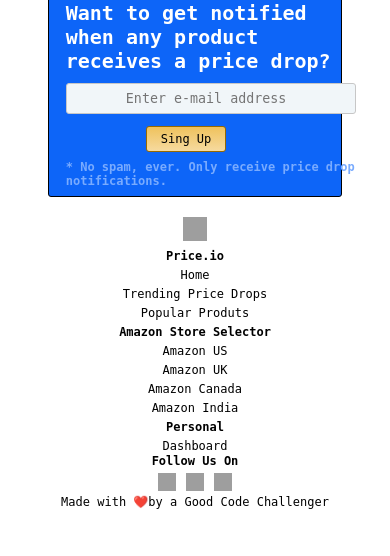
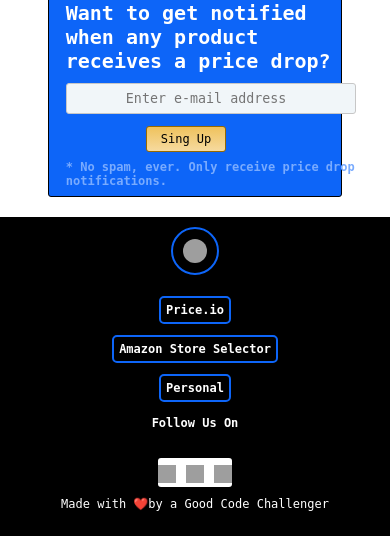
Before and after one commit to yahya9023/Yahia-El-habchi, a PHP site: page / in a window 390 px wide; the page is wider, and only the part inside the window is pictured. Shown: the part 3027-3583 px from the top of that part. Before the commit the page ends 3536 px from the top of that part, so only its background shows below. Run offline with PHP 8.4, Linux system fonts and the light colour scheme; grey boxes are pictures that could not be loaded.

Commit message:
Edit Footer

```diff
--- a/Brief Price.io/index.html
+++ b/Brief Price.io/index.html
@@ -216,5 +216,31 @@
         </section>
         <p class="p">Made with ❤️by a Good Code Challenger</p>
     </footer>
+
+    <!-- footer version mobile -->
+    <footer class="foot">
+        <img src="img/logo-notext.png" class="logo-final" alt="backg">
+        <ul>
+            <li><a href="#"> <strong> Price.io</strong></a></li>
+        </ul>
+        <ul>
+            <li><a href="#"><strong>Amazon Store Selector</strong></a></li>
+        </ul>
+        <ul class="sing-footer">
+            <li><a href="#"> <strong>Hotlinks</strong> </a></li>
+        </ul>
+        <ul>
+            <li><a href="#"> <strong>Personal</strong> </a></li>
+        </ul>
+        <section class="icon">
+            <p class="p"> <strong> Follow Us On </strong></p>
+            <span class="flex">
+                <img src="img/social-1_logo-twitter.png" class="icon-media">
+                <img src="img/White_2_.png" class="icon-media">
+                <img src="img/social-1_logo-instagram.png" class="icon-media">
+            </span>
+        </section>
+        <p class="p">Made with ❤️by a Good Code Challenger</p>
+    </footer>
 </body>
 </html>
--- a/Brief Price.io/style.css
+++ b/Brief Price.io/style.css
@@ -322,6 +322,9 @@
     height: 18px;
     cursor: pointer;
 }
+.foot {
+    display: none;
+}
 
 @media (max-width: 768px) {
     .image2 {
@@ -403,7 +406,7 @@
         left: -8px;
     }
     footer {
-        display: block;
+        display: none;
         text-align: center;
     }
     footer .sing-footer {
@@ -420,4 +423,36 @@
         padding: 0 26px;
         font-size: 16px;
     }
+    .foot {
+        display: block;
+        background-color: black;
+        width: 100%;
+
+    }
+    .foot a {
+        border: solid 2px #0D65F8;
+        border-radius: 5px;
+        padding: 5px;
+        color: white;
+    }
+    .foot ul {
+        margin: 20px;
+    }
+    .foot .logo-final {
+        border: solid  #0D65F8 2px;
+        border-radius: 50%;
+        padding: 10px;
+        margin-top: 10px;
+    }
+    .flex {
+        background-color: white;
+        border-radius: 3px;
+        padding-top: 10px;
+        margin: 10px 0;
+    }
+    .p {
+        margin: 10px 0;
+        color: #fff;
+        padding-bottom: 25px;
+    }
 }
```
